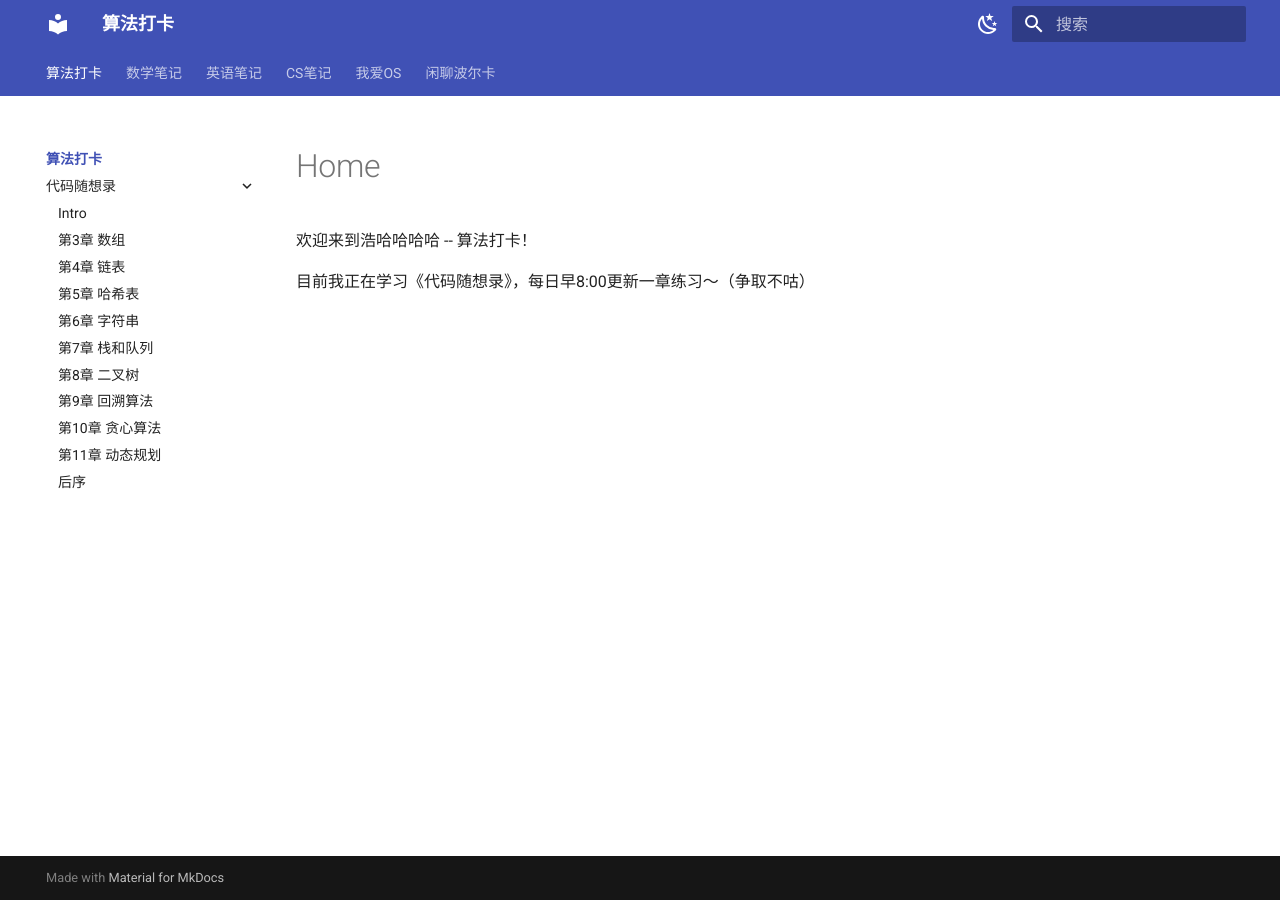
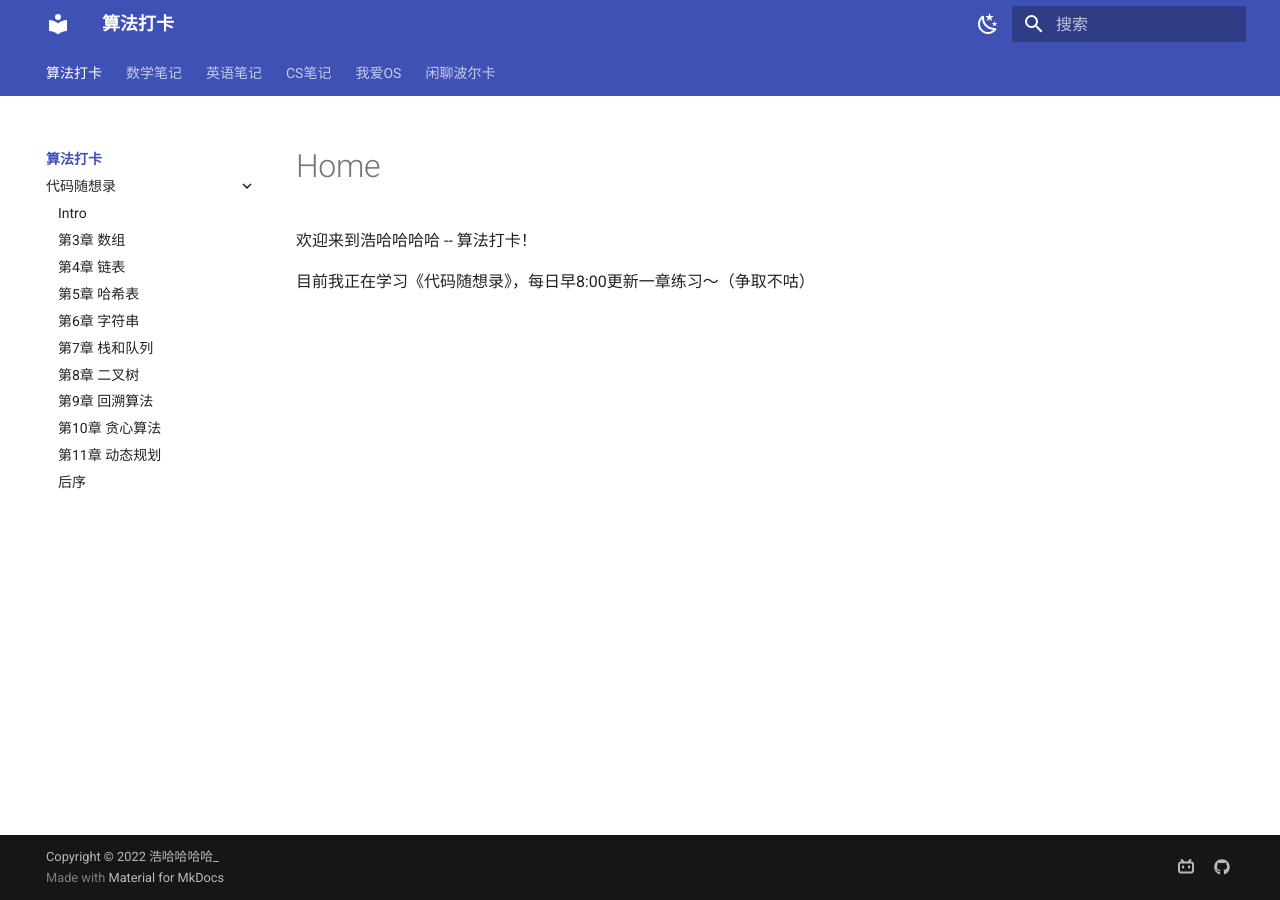
Before and after one commit to Haohahahaha/alg, an MkDocs documentation site: the page built from docs/index.md, in a window 1280 px wide. Built offline with MkDocs 1.6.1 and Material for MkDocs 9.7.7, drawn with Linux system fonts in a browser that asks for light colours.

Commit message:
2022-07-03_18:16:17 update

```diff
--- a/mkdocs.yml
+++ b/mkdocs.yml
@@ -49,3 +49,12 @@
   - mkdocs/css/no-footer.css # 不使用底部的翻页
 extra:
   homepage: http://haohaha.cn
+  social: # icons
+    - icon: fontawesome/brands/bilibili
+      link: https://space.bilibili.com/1436476753
+      name: Bilibili | 浩哈哈哈哈 # 鼠标悬浮提示
+    - icon: fontawesome/brands/github
+      link: https://github.com/Haohahahaha
+      name: GitHub | Haohahahaha
+## [bottom-left corner]
+copyright: Copyright &copy; 2022 浩哈哈哈哈_ # 左下角的版权声明
```
